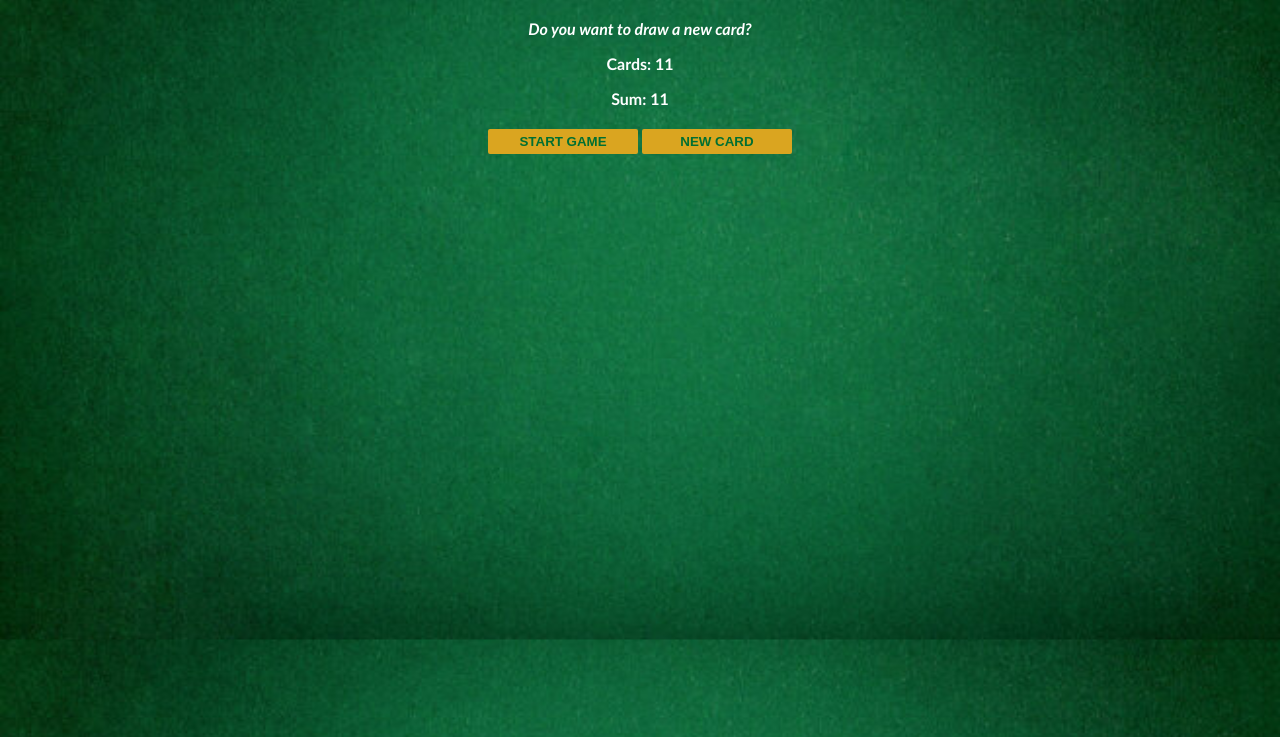
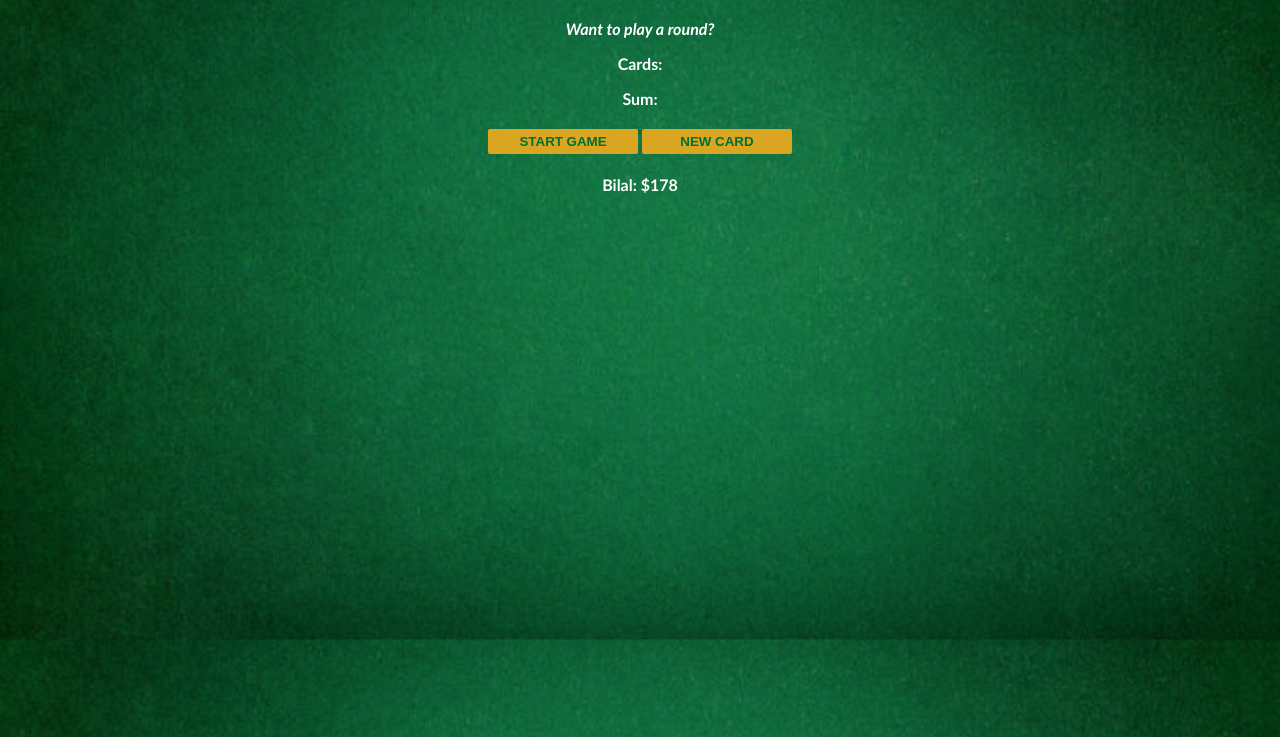
Before and after one commit to iDEaXANA/FCC_BlackJack, a plain HTML site: page index.html in a window 1280 px wide. Both pictures are taken after a click on the button "NEW CARD". Shown: the part 63-800 px from the top of the page. Drawn offline with Linux system fonts and the light colour scheme.

Commit message:
Created first object, completed game!

```diff
--- a/index.html
+++ b/index.html
@@ -20,5 +20,6 @@
         <p id="sum-el">Sum:</p>
         <button onclick = "startGame()">START GAME</button>
         <button onclick = "newCard()">NEW CARD</button>
+        <p id="player-el"></p>
     </body>
 </html>
--- a/script.js
+++ b/script.js
@@ -13,7 +13,10 @@ Jack = 10
 */
 
 
-
+let player = {
+    name:"Bilal",
+    chips: 178
+}
 let cards = []
 let sum = 0
 let hasBlackJack = false
@@ -22,6 +25,8 @@ let message = ""
 let messageEl = document.getElementById("message-el")
 let sumEl = document.getElementById("sum-el")
 let cardsEl = document.querySelector("#cards-el")
+let playerEl = document.getElementById("player-el")
+playerEl.textContent = player.name + ": $" + player.chips
 
 function getRandomCard() {
     let randomNumber =  Math.ceil(Math.random()*13)
@@ -67,12 +72,13 @@ function renderGame() {
 }
 
 function newCard() {
-    let card = getRandomCard()
-    sum += card
-    cards.push(card)
-
-    cardsEl.textContent += "" + card
-    renderGame()
+    if (isAlive === true && hasBlackJack === false) {
+        let card = getRandomCard()
+        sum += card
+        cards.push(card)
+        cardsEl.textContent += "" + card
+        renderGame()
+    }
 
 }
 ///////////////////               ///////////////////
@@ -180,6 +186,7 @@ function newCard() {
 // }
 
 // console.log (rollDice())
+
 /////////////////// Boolean Operators ///////////////////
 // let hasCompletedCourse = true
 // let givesCertificate = true
@@ -191,7 +198,53 @@ function newCard() {
 //     console.log("Generating certificate....")
 // }
 
+// let hasSolvedChallenge = false
+// let hasHintLeft = false
 
+// function showSolution() {
+//     if (hasSolvedChallenge === false && hasHintLeft === false)
+//     console.log("Showing the solution...")
+// }
+// showSolution()
+
+// let likesDocumentaries = true
+// let likesStartups = false
+
+// if (likesDocumentaries === true || likesStartups === true) {
+//     recommendMovie()
+// }
+
+// function recommendMovie() {
+//     console.log("Hey, check out this new film we think you will like!")
+// }
+
+/////////////////// Objects ///////////////////
+// let course = {
+//     title: "learn CSS Grid for free",
+//     lessons: 16,
+//     creator: "Per Harald Borgen",
+//     length: 63,
+//     level: 2,
+//     isFree: true,
+//     tags: ["html", "css"]
+// }
+
+// console.log(course.tags[1])
+
+// let castle = {
+//     name: "GIGACHAD",
+//     price: 190,
+//     descriptionKey: ["Ancient", "Sweeden", "Kings"],
+//     isAvailable: true
+// }
+
+// console.log(castle.name)
+// console.log(castle.isAvailable)
 
 /////////////////// return Keyword ///////////////////
 /////////////////// return Keyword ///////////////////
+/////////////////// return Keyword ///////////////////
+/////////////////// return Keyword ///////////////////
+/////////////////// return Keyword ///////////////////
+/////////////////// return Keyword ///////////////////
+/////////////////// return Keyword ///////////////////
```
